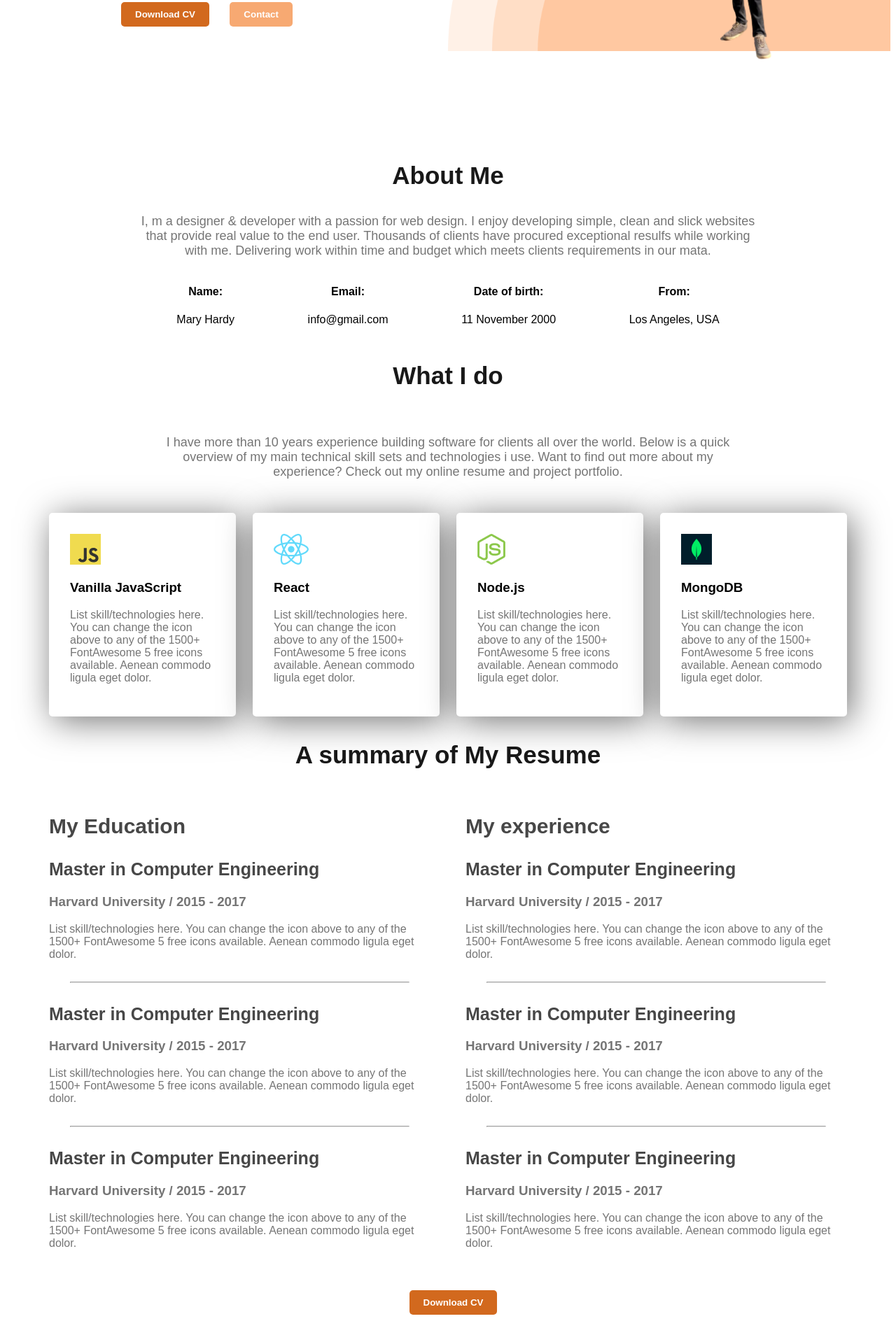
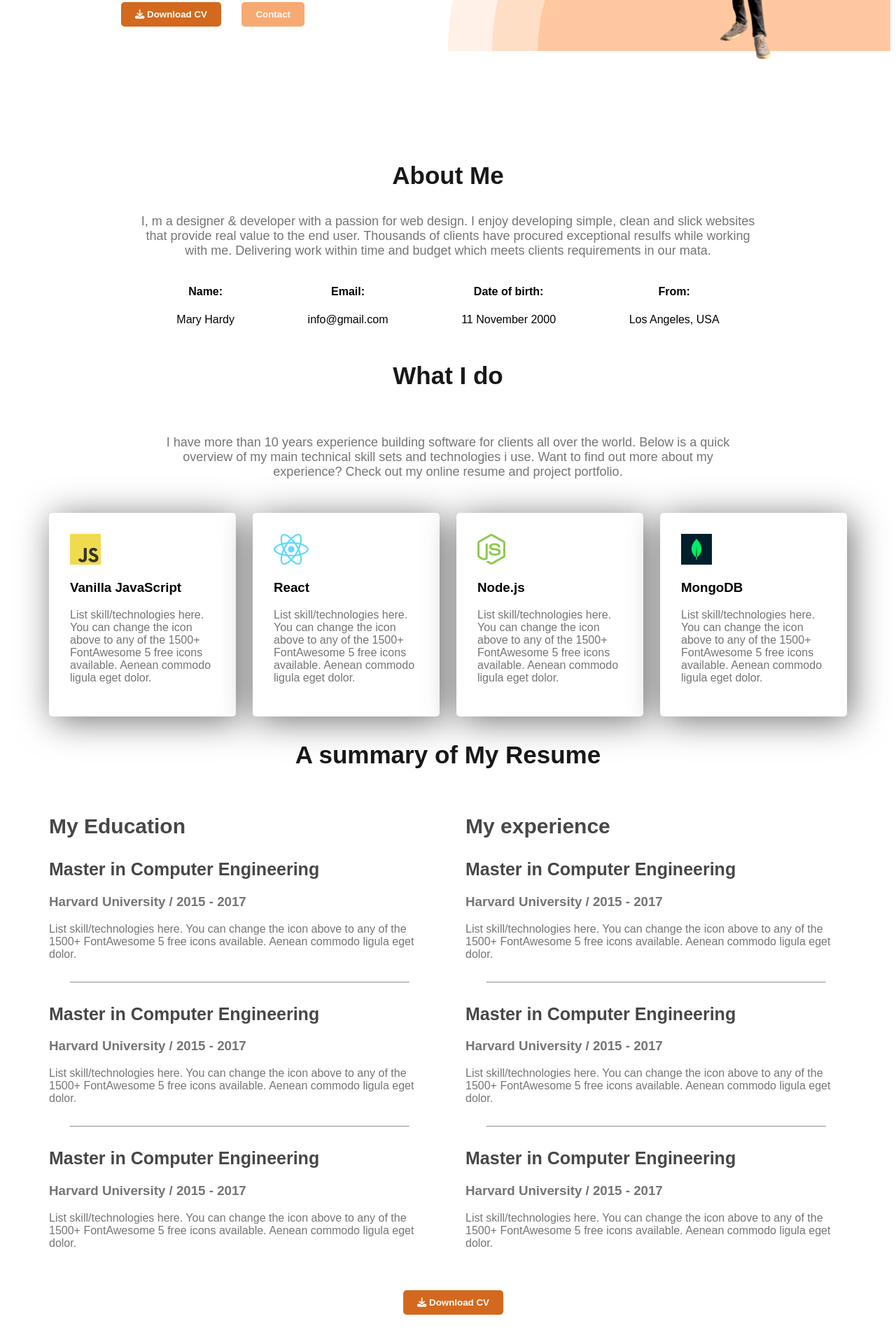
Before and after one commit to mahfuzparvez/primaryPortfolio, a plain HTML site: page index.html in a window 1280 px wide. Shown: the part 532-2450 px from the top of the page at 70% size. Drawn offline with Linux system fonts and the light colour scheme.

Commit message:
font icon added on button

```diff
--- a/index.html
+++ b/index.html
@@ -7,6 +7,7 @@
     <link rel="stylesheet" href="style.css">
     <link rel="preconnect" href="https://fonts.googleapis.com">
     <link rel="preconnect" href="https://fonts.gstatic.com" crossorigin>
+    <script src="https://kit.fontawesome.com/6c1f111da1.js" crossorigin="anonymous"></script>
 </head>
 <body>
     <!-- Nav section -->
@@ -34,7 +35,7 @@
                 <h1 class="banner-title">Mahfuz Opu</h1>
                 <p>Shot what able cold new see hold.Friendly as an betrayed formerly he.
                     Morning because as to society behaved moments.</p>
-                <button id="btnH">Download CV</button>
+                <button id="btnH"><i class="fa-solid fa-download"></i> Download CV</button>
                 <button id="btnC">Contact</button>
             </div>
             <img width="40%" src="mahfuz.png" alt="">
@@ -157,7 +158,7 @@
                 </div>
             </div>
             <div class="download-cv">
-                <button id="btnH">Download CV</button>
+                <button id="btnH"><i class="fa-solid fa-download"></i> Download CV</button>
             </div>
         </section>
     </main>
```
